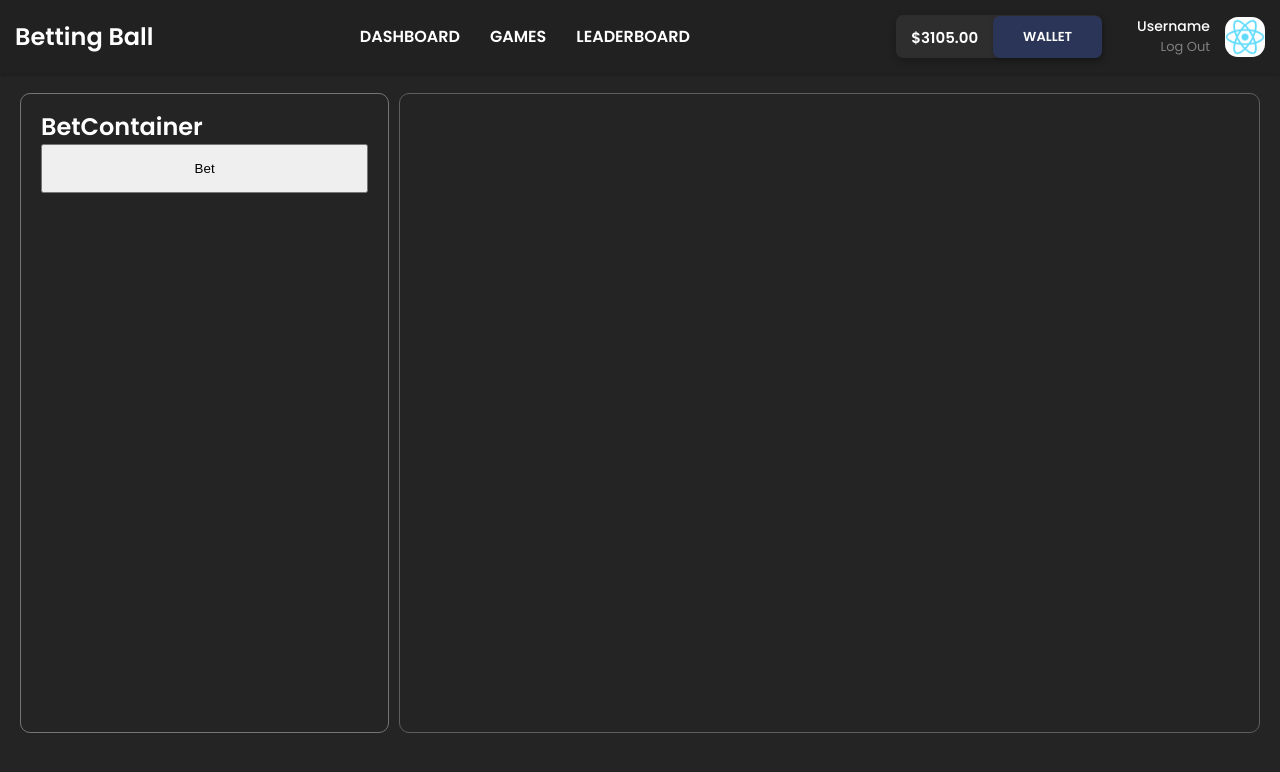
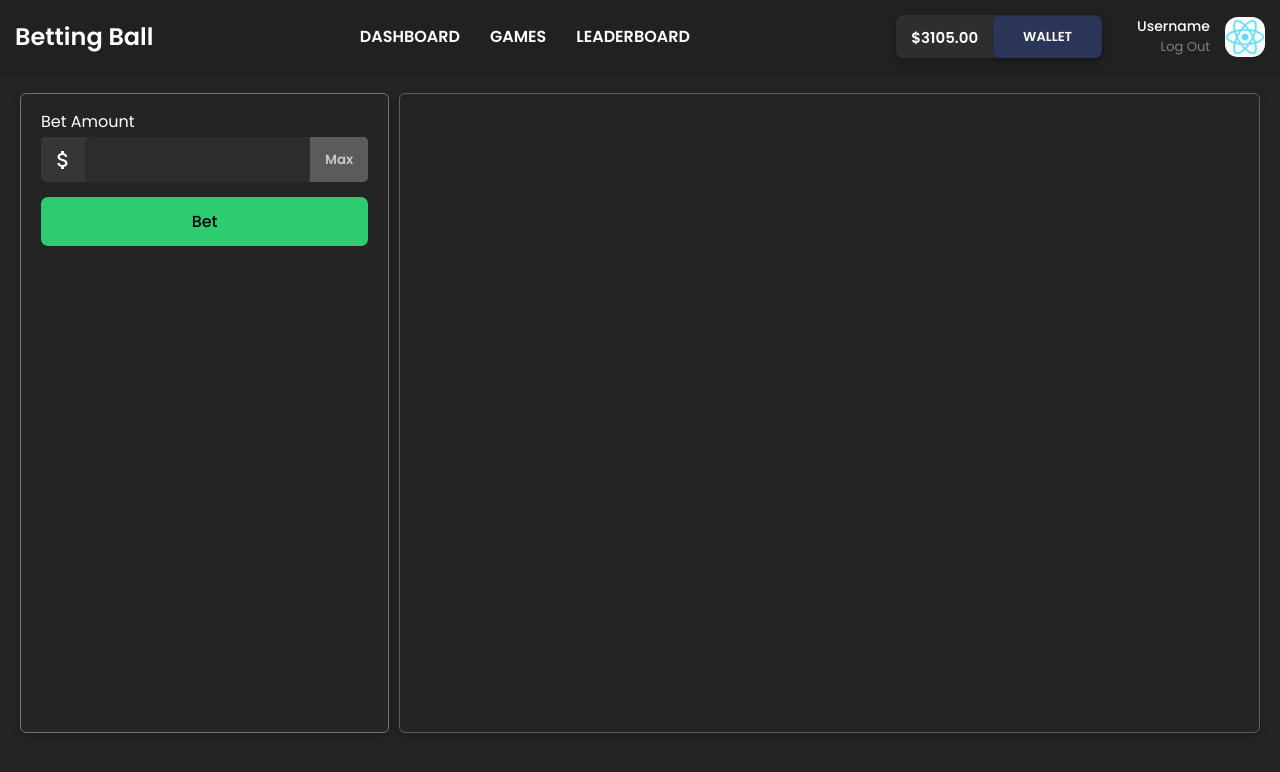
Before and after one commit to cedricheijlman/gambling-site, a React (Create React App) app in the folder client/: page /crash in a window 1280 px wide. Shown: the top 772 px of the page. Built offline with nearby package versions, Linux system fonts and the light colour scheme.

Commit message:
left dashboard crash

```diff
--- a/client/src/pages/crash/CrashDashboard.css
+++ b/client/src/pages/crash/CrashDashboard.css
@@ -7,9 +7,10 @@
 /* Bet Container */
 
 .crashDashboard .betContainer {
+  box-shadow: rgba(0, 0, 0, 0.24) 0px 3px 8px;
   border: 1px solid rgb(118, 116, 116);
   height: 100% !important;
-  border-radius: 10px;
+  border-radius: 6px;
   padding: 15px 20px;
   width: 30%;
   display: flex;
@@ -17,9 +18,57 @@
   margin-right: 10px;
 }
 
-.crashDashboard .betContainer button {
+.crashDashboard .betContainer .moneyInput {
   width: 100%;
-  padding: 15px;
+  background-color: rgb(55, 54, 54);
+  height: 45px;
+  display: flex;
+  margin-top: 3px;
+  border-radius: 5px;
+  align-items: center;
+}
+
+.crashDashboard .betContainer .moneyIcon {
+  margin: 0 10px;
+}
+
+.crashDashboard .betContainer .moneyInput input {
+  height: 100%;
+  font-weight: 600;
+
+  font-size: 16px;
+  border: none;
+  border-radius: 5px;
+  width: 100%;
+  color: rgb(129, 128, 128);
+  padding-left: 10px;
+  outline: none;
+  background-color: rgb(44, 44, 44);
+}
+
+.crashDashboard .betContainer .maxButton {
+  height: 100%;
+  border: none;
+  background-color: rgb(91, 91, 91);
+  color: rgb(205, 199, 199);
+  font-family: "Poppins";
+  cursor: pointer;
+  font-weight: 600;
+  padding: 0 15px;
+  border-radius: 0 5px 5px 0;
+}
+
+.crashDashboard .betContainer .betButton {
+  font-weight: 500;
+  font-family: "Poppins";
+  border: none;
+  outline: none;
+  background-color: #2ecc71;
+  padding: 12px 0;
+  font-size: 16px;
+  border-radius: 7px;
+  cursor: pointer;
+  margin-top: 15px;
 }
 
 /* Chart Container */
@@ -28,5 +77,6 @@
   padding: 15px;
   width: 70%;
   border: 1px solid rgb(95, 94, 94);
-  border-radius: 10px;
+  border-radius: 6px;
+  box-shadow: rgba(0, 0, 0, 0.24) 0px 3px 8px;
 }
--- a/client/src/pages/crash/CrashDashboard.tsx
+++ b/client/src/pages/crash/CrashDashboard.tsx
@@ -1,6 +1,7 @@
 import React, { useState } from "react";
 import { Chart } from "react-chartjs-2";
 import { Line } from "react-chartjs-2";
+import AttachMoneyIcon from "@material-ui/icons/AttachMoney";
 import "./CrashDashboard.css";
 import {
   Chart as ChartJS,
@@ -31,8 +32,14 @@ const CrashDashboard: React.FC = () => {
   return (
     <div className="crashDashboard">
       <div className="betContainer">
-        <h2>BetContainer</h2>{" "}
+        <p>Bet Amount</p>
+        <div className="moneyInput">
+          <AttachMoneyIcon className="moneyIcon" />
+          <input type="number" />
+          <button className="maxButton">Max</button>
+        </div>
         <button
+          className="betButton"
           onClick={() => {
             setData([...data, data.length + 10]);
           }}
```
